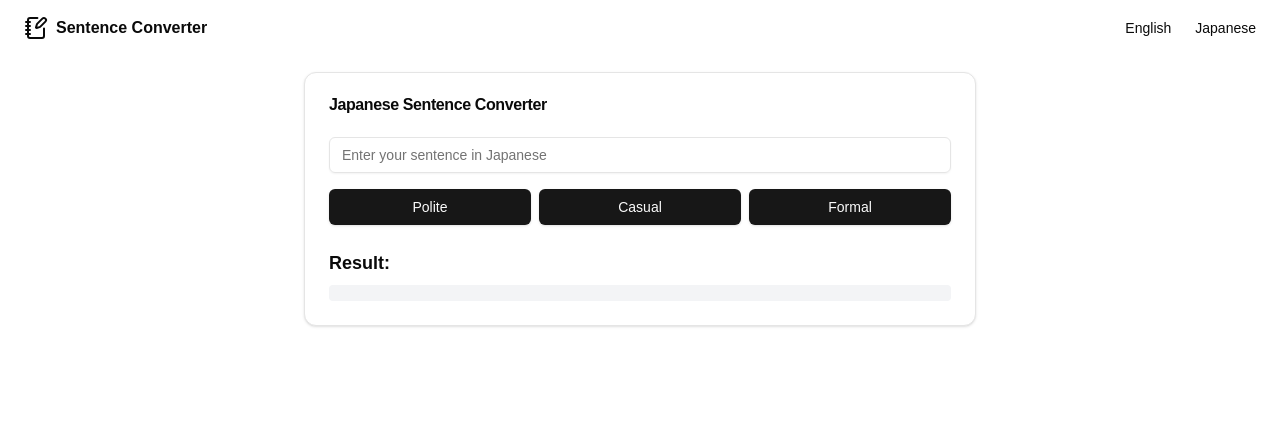
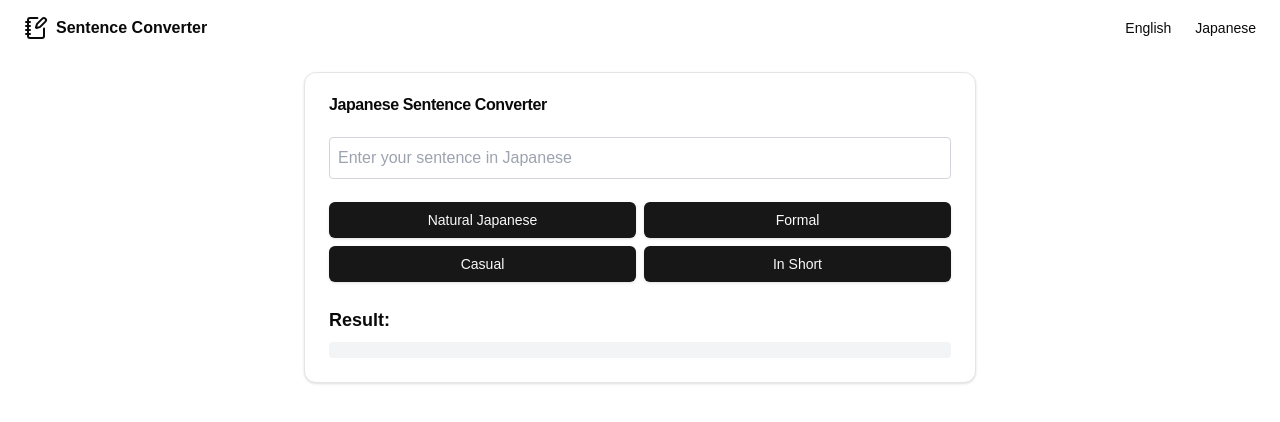
Before and after one commit to Ayu0317mi/sentence-converter, a Next.js app: page /japanese in a window 1280 px wide. Shown: the top 422 px of the page. Built offline with nearby package versions, Linux system fonts and the light colour scheme.

Commit message:
Updating Japanese converter features: replace polite with In short, modify page.tsx styles adjust to english page.tsx

```diff
--- a/app/actions/japaneseActions.ts
+++ b/app/actions/japaneseActions.ts
@@ -1,5 +1,5 @@
 // app/actions/japaneseActions.ts
-export async function convertJapaneseClient(sentence: string, style: "polite" | "casual" | "formal") {
+export async function convertJapaneseClient(sentence: string, style: "natural" | "shorter" | "casual" | "formal") {
     try {
       const response = await fetch("/api/convert-japanese", {
         method: "POST",
--- a/app/api/convert-japanese/route.ts
+++ b/app/api/convert-japanese/route.ts
@@ -1,24 +1,29 @@
 // app/api/convert-japanese/route.ts
 //For Japanese converter
-import { NextResponse } from "next/server";
+import { NextRequest, NextResponse } from "next/server";
 import OpenAI from "openai";
 
 const apiKey = process.env.OPENAI_API_KEY;
 
-export async function POST(request: Request) {
-  const { sentence, style } = await request.json();
+export async function POST(req: NextRequest) {
+  if (!apiKey) {
+    return NextResponse.json({ error: "Missing OpenAI API key" }, { status: 500 });
+  }
+
+  const { sentence, style } = await req.json();
 
   if (!sentence || !style) {
     return NextResponse.json({ error: "Invalid input" }, { status: 400 });
   }
 
-  const prompts = {
-    polite: `Make the following sentence polite in Japanese: ${sentence}`,
-    casual: `Make the following sentence casual in Japanese: ${sentence}`,
-    formal: `Make the following sentence formal in Japanese: ${sentence}`,
+  const prompts: Record<string, string> = {
+    natural: `自然な日本語に変換してください: ${sentence}`,
+    shorter: `この文を簡潔な日本語に変換してください: ${sentence}`,
+    casual: `この文をカジュアルな日本語に変換してください: ${sentence}`,
+    formal: `この文をフォーマルな日本語に変換してください: ${sentence}`,
   };
 
-  const prompt = prompts[style as keyof typeof prompts];
+  const prompt = prompts[style];
   if (!prompt) {
     return NextResponse.json({ error: "Unsupported style" }, { status: 400 });
   }
@@ -37,9 +42,9 @@ export async function POST(request: Request) {
     });
 
     const result = response.choices[0]?.message?.content?.trim() ?? "No output generated";
-    return NextResponse.json({ result });
+    return NextResponse.json({ result }, { status: 200 });
   } catch (error) {
-    console.error("Error in API handler:", error);
+    console.error("Error in Japanese sentence conversion:", error);
     return NextResponse.json({ error: "Internal server error" }, { status: 500 });
   }
 }
--- a/app/japanese/page.tsx
+++ b/app/japanese/page.tsx
@@ -1,8 +1,8 @@
+//japanese/page.tsx
 'use client';
 
 import { useState } from "react";
 import { Button } from "@/components/ui/button";
-import { Input } from "@/components/ui/input";
 import { Card, CardContent, CardFooter, CardHeader, CardTitle } from "@/components/ui/card";
 import { convertJapaneseClient } from "../actions/japaneseActions";
 
@@ -10,16 +10,37 @@ export default function JapaneseConverter() {
   const [input, setInput] = useState("");
   const [output, setOutput] = useState("");
   const [isLoading, setIsLoading] = useState(false);
+  const [copySuccess, setCopySuccess] = useState("");
 
-  const handleConvert = async (style: "polite" | "casual" | "formal") => {
+  const handleConvert = async (style: "natural" | "shorter" | "casual" | "formal") => {
+    if (!input.trim()) {
+      setOutput("Please enter a sentence to convert.");
+      return;
+    }
     setIsLoading(true);
     const result = await convertJapaneseClient(input, style);
     setIsLoading(false);
     if (result.success) {
       setOutput(result.result);
+      setCopySuccess(""); // Reset copy success message
     } else {
       setOutput("Error: " + result.error);
     }
+  };
+
+  const handleCopy = () => {
+    if (output) {
+      navigator.clipboard.writeText(output).then(() => {
+        setCopySuccess("Copied to clipboard!");
+        setTimeout(() => setCopySuccess(""), 2000); // Clear message after 2 seconds
+      });
+    }
+  };
+
+  const handleInputChange = (e: React.ChangeEvent<HTMLTextAreaElement>) => {
+    setInput(e.target.value);
+    e.target.style.height = "auto"; // Reset the height
+    e.target.style.height = `${e.target.scrollHeight}px`; // Adjust to content
   };
 
   return (
@@ -30,28 +51,43 @@ export default function JapaneseConverter() {
         </CardHeader>
         <CardContent>
           <div className="space-y-4">
-            <Input
+            <textarea
               placeholder="Enter your sentence in Japanese"
               value={input}
-              onChange={(e) => setInput(e.target.value)}
+              onChange={handleInputChange}
+              className="w-full p-2 border border-gray-300 rounded resize-none overflow-hidden"
+              rows={1} // Start with a single row
             />
-            <div className="grid grid-cols-3 gap-2">
-              <Button onClick={() => handleConvert("polite")} disabled={isLoading}>
-                Polite
+            <div className="grid grid-cols-2 gap-2">
+              <Button onClick={() => handleConvert("natural")} disabled={isLoading}>
+                Natural Japanese
+              </Button>
+              <Button onClick={() => handleConvert("formal")} disabled={isLoading}>
+                Formal
               </Button>
               <Button onClick={() => handleConvert("casual")} disabled={isLoading}>
                 Casual
               </Button>
-              <Button onClick={() => handleConvert("formal")} disabled={isLoading}>
-                Formal
+              <Button onClick={() => handleConvert("shorter")} disabled={isLoading}>
+                In Short
               </Button>
             </div>
           </div>
         </CardContent>
         <CardFooter>
-          <div className="w-full">
-            <h3 className="text-lg font-semibold mb-2">Result:</h3>
-            <p className="p-2 bg-gray-100 rounded">{isLoading ? "Converting..." : output}</p>
+          <div className="w-full space-y-2">
+            <h3 className="text-lg font-semibold">Result:</h3>
+            <div className="flex items-center gap-2">
+              <p className="flex-1 p-2 bg-gray-100 rounded">
+                {isLoading ? "Converting..." : output}
+              </p>
+              {output && (
+                <Button onClick={handleCopy} variant="secondary">
+                  Copy
+                </Button>
+              )}
+            </div>
+            {copySuccess && <p className="text-green-500 text-sm">{copySuccess}</p>}
           </div>
         </CardFooter>
       </Card>
--- a/app/page.tsx
+++ b/app/page.tsx
@@ -1,3 +1,4 @@
+//page.tsx
 'use client'
 
 import { useState } from 'react';
@@ -43,7 +44,7 @@ export default function SentenceConverter() {
     <div className="container mx-auto p-4">
       <Card className="w-full max-w-2xl mx-auto">
         <CardHeader>
-          <CardTitle>Sentence Converter</CardTitle>
+          <CardTitle>English Sentence Converter</CardTitle>
         </CardHeader>
         <CardContent>
           <div className="space-y-4">
@@ -56,16 +57,16 @@ export default function SentenceConverter() {
             />
             <div className="grid grid-cols-2 gap-2">
               <Button onClick={() => handleConvert('natural')} disabled={isLoading}>
-                Convert to Natural
+                Natural English
               </Button>
               <Button onClick={() => handleConvert('professional')} disabled={isLoading}>
-                More Professional
+                Professional
               </Button>
               <Button onClick={() => handleConvert('casual')} disabled={isLoading}>
                 More Casual
               </Button>
               <Button onClick={() => handleConvert('shorter')} disabled={isLoading}>
-                Shorter
+                In Short
               </Button>
             </div>
           </div>
```
